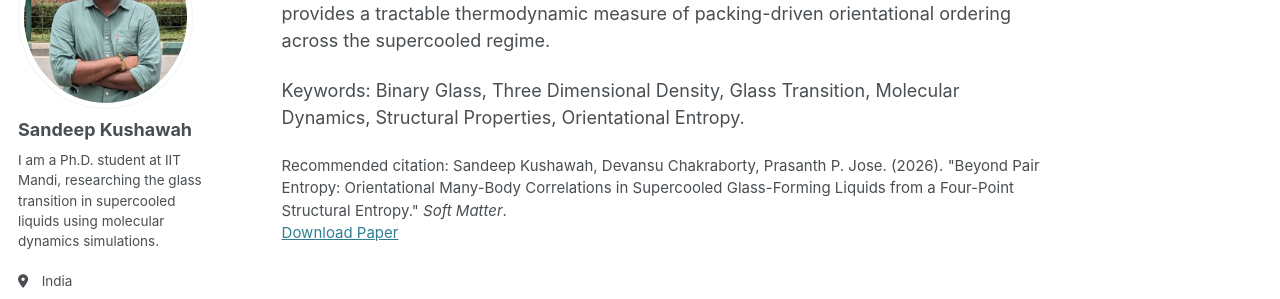
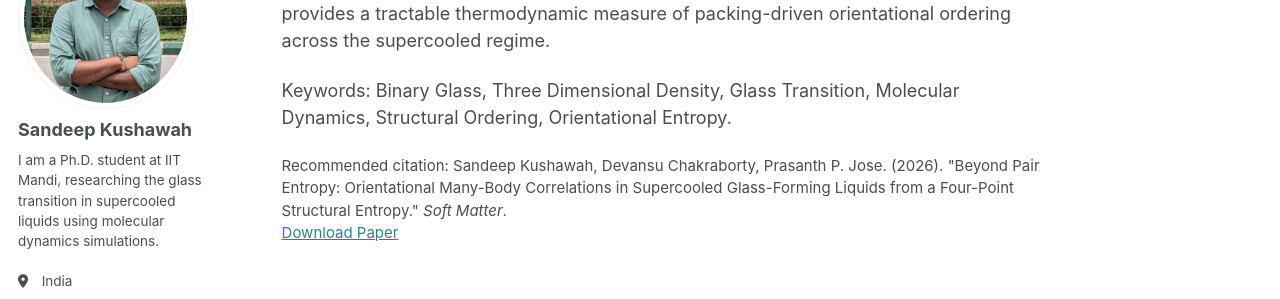
Before and after one commit to sandeepkushawah/sandeepkushawah.github.io, a Jekyll site: the page built from _publications/3-beyond-pair-entropy.md, in a window 1280 px wide and 900 px high, scrolled down 484 px. Shown: the part 180-479 px from the top of the window. Built offline with Jekyll 4.4.1, drawn with Linux system fonts in a browser that asks for light colours; some web fonts are replaced.

Commit message:
Paper Added

```diff
--- a/_publications/3-beyond-pair-entropy.md
+++ b/_publications/3-beyond-pair-entropy.md
@@ -1,14 +1,14 @@
 ---
 title: "Beyond Pair Entropy: Orientational Many-Body Correlations in Supercooled Glass-Forming Liquids from a Four-Point Structural Entropy"
 collection: publications
-category: Journal
+category: Journal Articles
 author: "Sandeep Kushawah, Devansu Chakraborty, Prasanth P. Jose"
 date: 2026-06-08
-journal: "The Royal Society of Chmistry: Soft Matter"
+journal: "Soft Matter"
 paperurl: "https://doi.org/10.1039/D6SM00491A"
 citation: 'Sandeep Kushawah, Devansu Chakraborty, Prasanth P. Jose. (2026). &quot;Beyond Pair Entropy: Orientational Many-Body Correlations in Supercooled Glass-Forming Liquids from a Four-Point Structural Entropy.&quot; <i>Soft Matter</i>.'
 ---
 
 Abstract: The conventional pair entropy S2, derived from the isotropic radial distribution function g(r), systematically underestimates structural ordering in supercooled glass-forming liquids. We argue that this failure arises because S2, constructed from the isotropic g(r), is inherently insensitive to the many-body orientational correlations that become accessible only through a four-point conditional distribution evaluated in a local particle-centered frame. To recover this information, we introduce a three-dimensional four-point structural entropy S3D, constructed from the four-point conditional distribution function g(r, θ, φ) evaluated in a local particle-centered reference frame, and derive its exact decomposition into a radial contribution S2 and a weighted orientational entropy SΩ. Applying this framework to the canonical KA binary mixture, we find that SΩ accounts for a substantial fraction of S3D across the full temperature range studied, reflecting genuine icosahedral and dodecahedral angular ordering present at all temperatures — as independently established by Zhang and Kob - rather than a numerical artifact. These results demonstrate that g(r, θ, φ) encodes angular structural information entirely invisible to the conventional g(r) and to the thermodynamic excess entropy Sex, and that S3D provides a tractable thermodynamic measure of packing-driven orientational ordering across the supercooled regime.
 
-Keywords: Binary Glass, Three Dimensional Density, Glass Transition, Molecular Dynamics, Structural Properties, Orientational Entropy.
+Keywords: Binary Glass, Three Dimensional Density, Glass Transition, Molecular Dynamics, Structural Ordering, Orientational Entropy.
```
